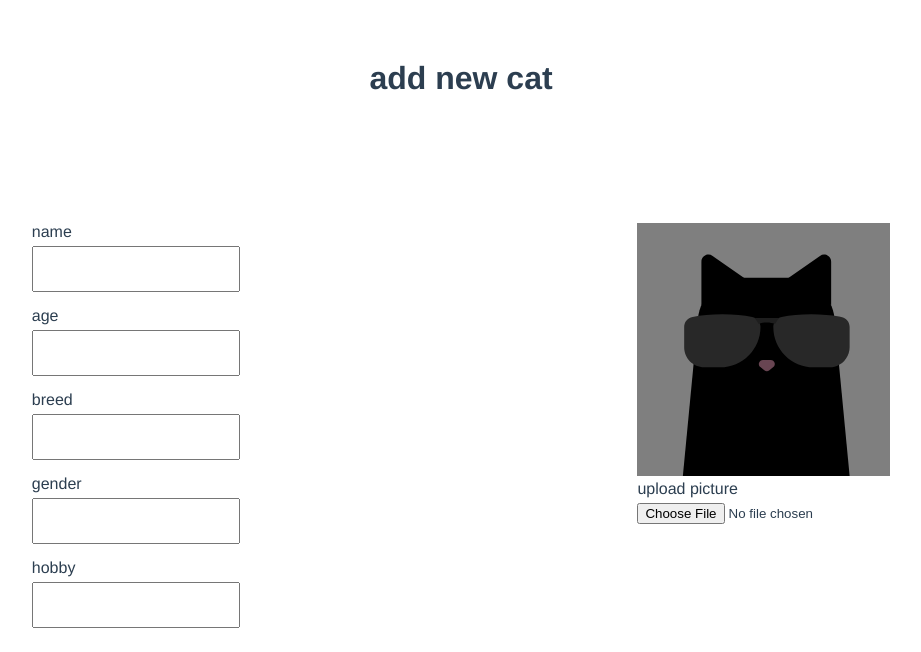
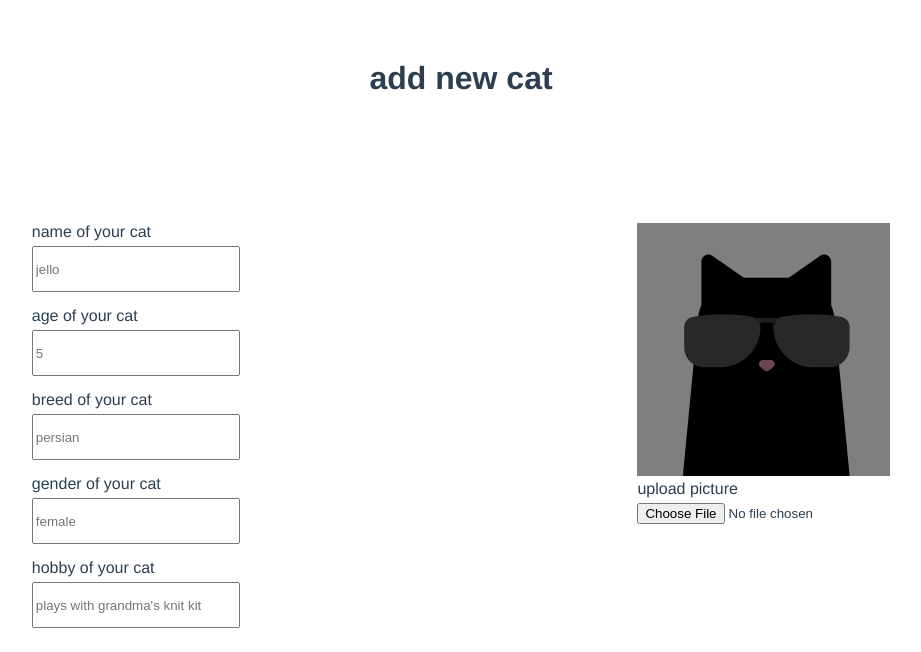
Before and after one commit to shaniashn/the-famous-cat, a Vue app: page /add-new in a window 1280 px wide. Shown: the top 652 px of the page, without its empty margins (179-1100 px from the left). Built offline with nearby package versions, Linux system fonts and the light colour scheme.

Commit message:
feat: change lables inputs

```diff
--- a/src/CatForm.vue
+++ b/src/CatForm.vue
@@ -3,16 +3,16 @@
   <div class="form-cat">
     <div class="form">
       <form action="">
-      <label for="name">name</label>
-      <input type="text" id="name">
-      <label for="age">age</label>
-      <input type="text" id="age">
-      <label for="breed">breed</label>
-      <input type="text" id="breed">
-      <label for="gender">gender</label>
-      <input type="text" id="gender">
-      <label for="hobby">hobby</label>
-      <input type="text" id="hobby">
+      <label for="name">name of your cat</label>
+      <input type="text" id="name" placeholder="jello">
+      <label for="age">age of your cat</label>
+      <input type="text" id="age" placeholder="5">
+      <label for="breed">breed of your cat</label>
+      <input type="text" id="breed" placeholder="persian">
+      <label for="gender">gender of your cat</label>
+      <input type="text" id="gender" placeholder="female">
+      <label for="hobby">hobby of your cat</label>
+      <input type="text" id="hobby" placeholder="plays with grandma's knit kit">
     </form>
   </div>
     <div class="image">
```
